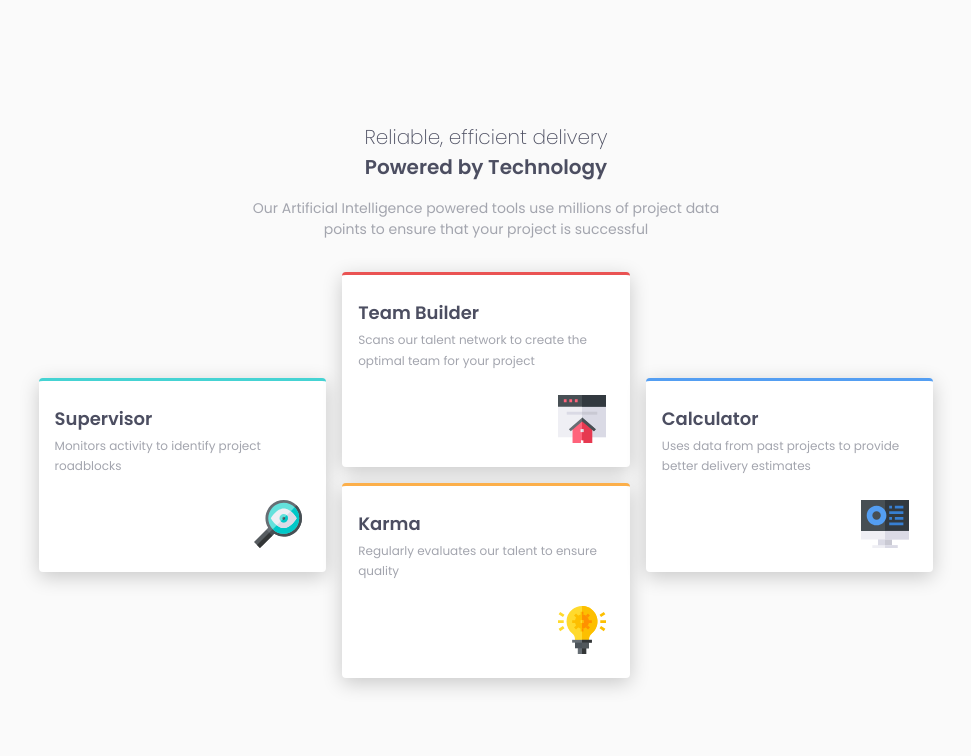
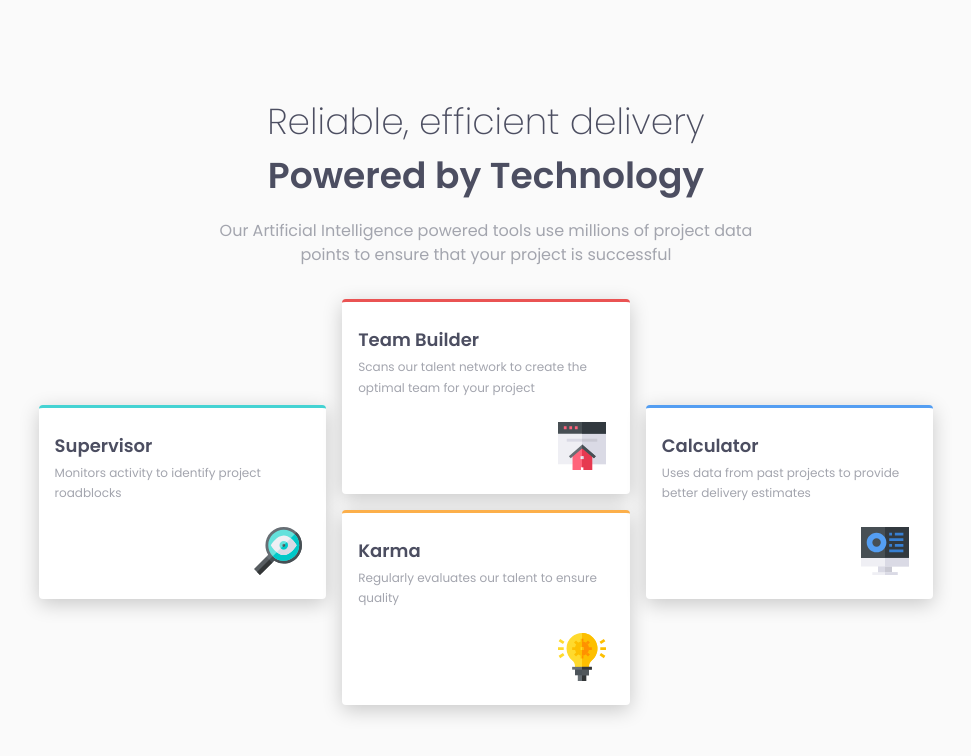
Before and after one commit to JuanMiranda1998/four-card-section-frontendmentor, a plain HTML site: page index.html in a window 1280 px wide. Shown: the whole page, without its empty margins (154-1125 px from the left). Drawn offline with Linux system fonts and the light colour scheme.

Commit message:
bigger font size

```diff
--- a/style.css
+++ b/style.css
@@ -101,12 +101,17 @@ main{
 }
 
 @media (min-width: 768px){
+    main{
+        margin: 1rem auto;
+    }
     .main_title{
+        font-size: 2.25rem;
         width: 15em;
         margin: 0 auto;
     }
     .main_text{
         width: 35em;
+        font-size: 1rem;
     }
     .card_container{
         grid-template-columns: repeat(3, minmax(15rem, 25%));
```
